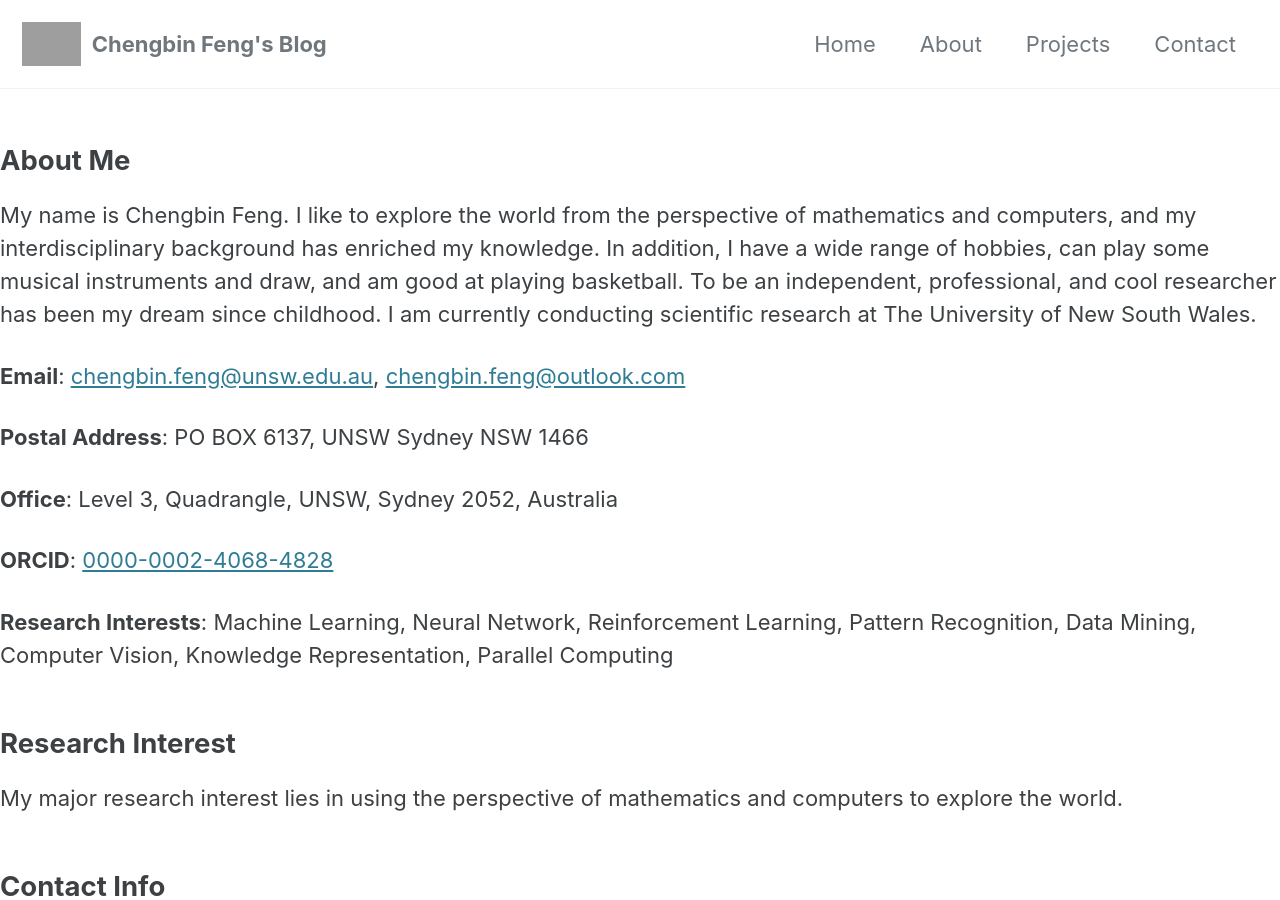
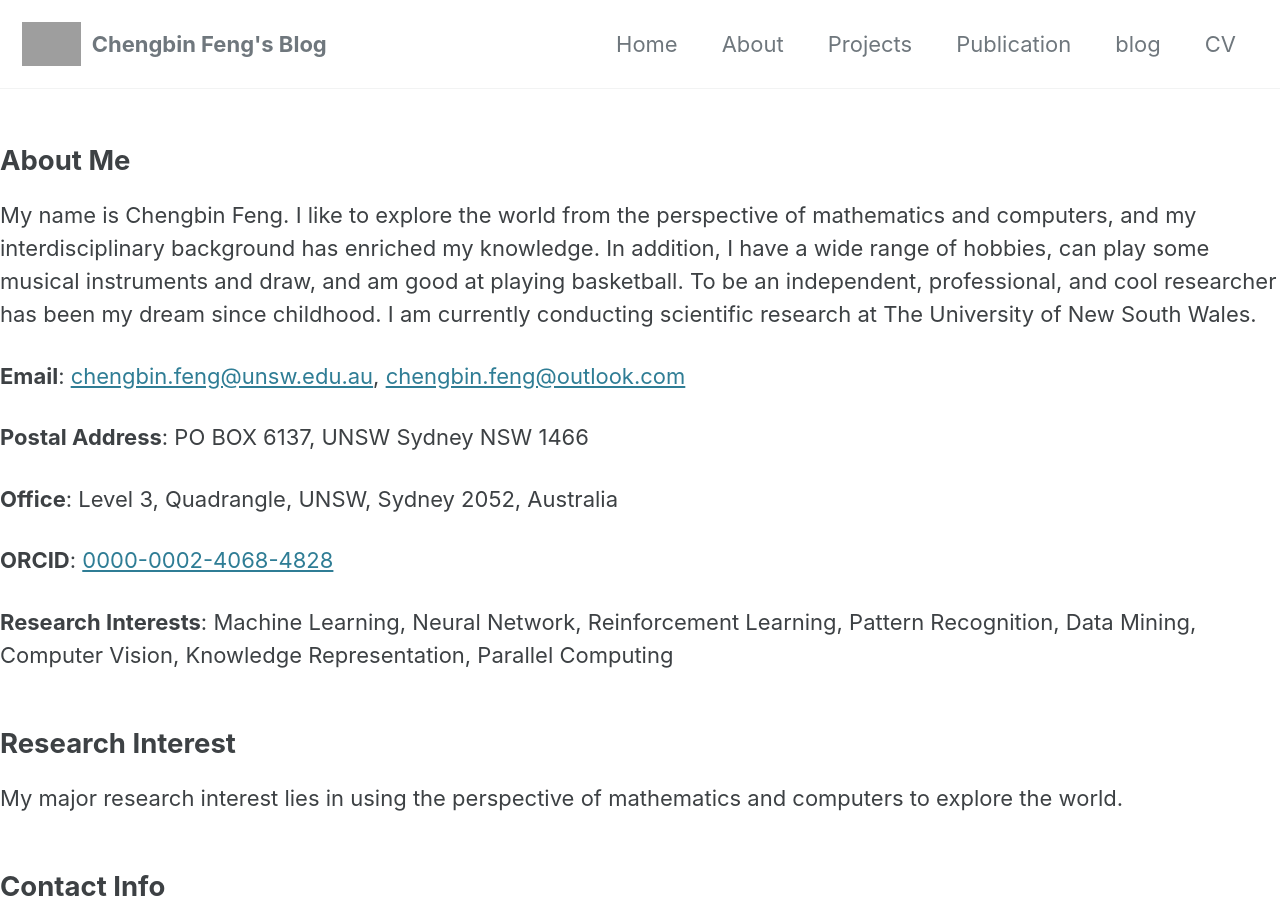
Before and after one commit to kfengc27/kfengc27.github.io, a Jekyll site: the page built from index.md, in a window 1280 px wide and 900 px high. Built offline with Jekyll 4.4.1, drawn with Linux system fonts in a browser that asks for light colours; cached includes are drawn as plain includes; grey boxes are pictures that could not be loaded.

Commit message:
add files

```diff
--- a/_data/navigation.yml
+++ b/_data/navigation.yml
@@ -6,5 +6,9 @@ main:
     url: /about/
   - title: "Projects"
     url: /projects/
-  - title: "Contact"
-    url: /contact/
+  - title: "Publication"
+    url: /publications/
+  - title: "blog"
+    url: /blog/
+  - title: "CV"
+    url: /cv/
```
